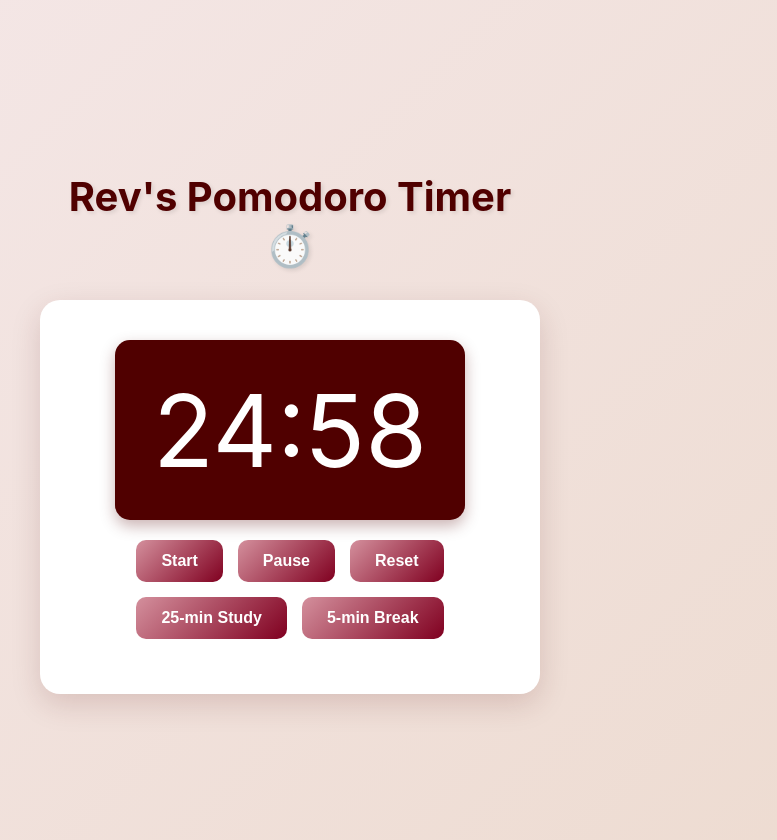
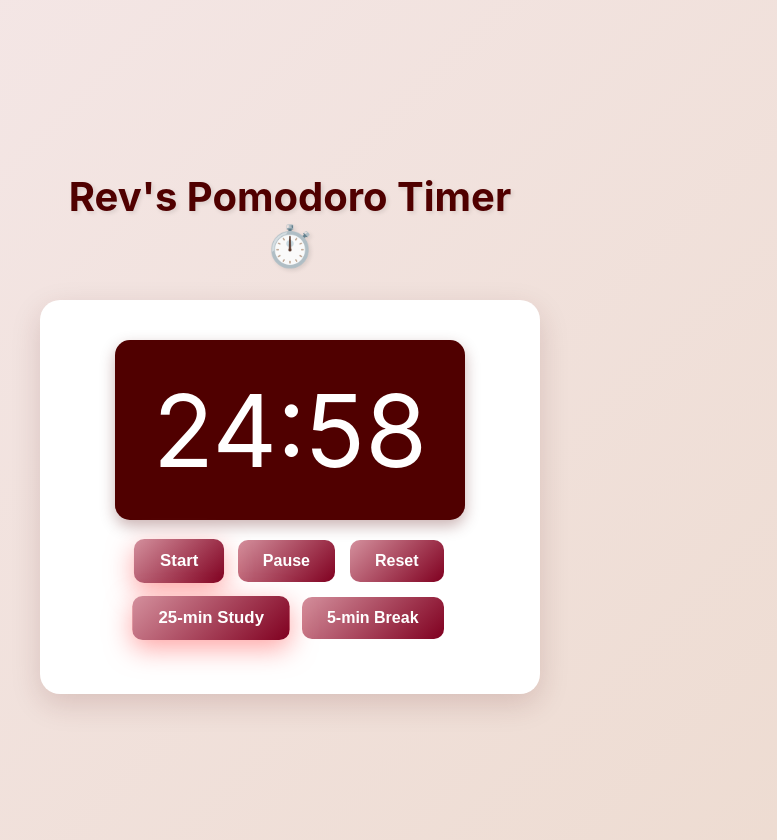
Before and after one commit to maddie-tran/HowdyHack25, a website: page views/timer.html in a window 1280 px wide. Both pictures are taken after a click on the button "Start". Shown: the whole page, without its empty margins (350-1127 px from the left). Drawn offline with Linux system fonts and the light colour scheme.

Commit message:
finished the timer shadows and colors

```diff
--- a/public/css/timer.css
+++ b/public/css/timer.css
@@ -1,4 +1,4 @@
-/* Fonts */
+/* General styling */
 body {
     font-family: -apple-system, BlinkMacSystemFont, 'Segoe UI', Roboto, Oxygen, Ubuntu, Cantarell, sans-serif;
     background: linear-gradient(135deg, #f5e8e9 0%, #eddbd0 100%);
@@ -23,7 +23,7 @@ h1 {
     text-shadow: 2px 2px 4px rgba(0,0,0,0.1);
 }
 
-/* Timer Box */
+/* Timer box */
 .timer-box {
     background: white;
     padding: 40px 30px;
@@ -31,7 +31,7 @@ h1 {
     box-shadow: 0 10px 30px rgba(80,0,0,0.15);
 }
 
-/* Countdown */
+/* Countdown display */
 #countdown {
     background-color: #500000;
     color: #fff;
@@ -71,7 +71,16 @@ button:hover {
     box-shadow: 0 5px 15px rgba(128,0,32,0.3);
 }
 
-/* Active state for Start/Pause */
+/* Active button style */
 button.active {
-    background-color: #770000;
+    background-color: #ff7f7f;        /* light red */
+    transform: scale(1.05);           /* slightly bigger */
+    box-shadow: 0 8px 25px rgba(255,127,127,0.7);  /* stronger shadow */
 }
+
+/* Active timer (study/break) */
+button.timer-active {
+    background-color: #ff7f7f;        /* light red */
+    transform: scale(1.05);
+    box-shadow: 0 8px 25px rgba(255,127,127,0.7);
+}
--- a/public/js/timer.js
+++ b/public/js/timer.js
@@ -6,11 +6,17 @@ window.addEventListener('DOMContentLoaded', () => {
     const studyBtn = document.getElementById('studyBtn');
     const breakBtn = document.getElementById('breakBtn');
 
-    const timers = { study: 25*60, break: 5*60 };
+    // Timer durations (seconds)
+    const timers = {
+        study: 25 * 60,
+        break: 5 * 60
+    };
+
     let currentTimer = 'study';
     let time = timers[currentTimer];
     let interval = null;
 
+    // Update the countdown display
     function updateCountdown() {
         const minutes = Math.floor(time / 60);
         let seconds = time % 60;
@@ -18,61 +24,83 @@ window.addEventListener('DOMContentLoaded', () => {
         countdownEl.innerHTML = `${minutes}:${seconds}`;
         time--;
 
+        // Timer ends
         if (time < 0) {
             clearInterval(interval);
             interval = null;
-            toggleActiveButton(); // update button style
-            switchTimer(currentTimer === 'study' ? 'break' : 'study');
-            startTimer(); // auto start next timer
+            toggleActiveButton();
+            // Switch automatically
+            currentTimer = currentTimer === 'study' ? 'break' : 'study';
+            time = timers[currentTimer];
+            updateCountdown();
+            startTimer();
         }
     }
 
+    // Highlight Start/Pause buttons
     function toggleActiveButton() {
         if (interval) {
-            // Timer running → highlight start button
             startBtn.classList.add('active');
             pauseBtn.classList.remove('active');
         } else {
-            // Timer paused → highlight pause button
             pauseBtn.classList.add('active');
             startBtn.classList.remove('active');
         }
     }
 
+    // Highlight active timer button (study/break)
+    function toggleActiveTimerButton() {
+        if (currentTimer === 'study') {
+            studyBtn.classList.add('timer-active');
+            breakBtn.classList.remove('timer-active');
+        } else {
+            breakBtn.classList.add('timer-active');
+            studyBtn.classList.remove('timer-active');
+        }
+    }
+
+    // Start timer
     function startTimer() {
         if (!interval) {
             interval = setInterval(updateCountdown, 1000);
             toggleActiveButton();
+            toggleActiveTimerButton();
         }
     }
 
+    // Pause timer
     function pauseTimer() {
         clearInterval(interval);
         interval = null;
         toggleActiveButton();
+        toggleActiveTimerButton();
     }
 
+    // Reset timer
     function resetTimer() {
         pauseTimer();
         time = timers[currentTimer];
         updateCountdown();
     }
 
+    // Switch timers manually
     function switchTimer(timerName) {
         pauseTimer();
         currentTimer = timerName;
         time = timers[currentTimer];
         updateCountdown();
+        toggleActiveTimerButton();
     }
 
-    // Button events
+    // Event listeners
     startBtn.addEventListener('click', startTimer);
     pauseBtn.addEventListener('click', pauseTimer);
     resetBtn.addEventListener('click', resetTimer);
     studyBtn.addEventListener('click', () => switchTimer('study'));
     breakBtn.addEventListener('click', () => switchTimer('break'));
 
-    // Initialize
+    // Initialize display
     updateCountdown();
     toggleActiveButton();
+    toggleActiveTimerButton();
 });
```
